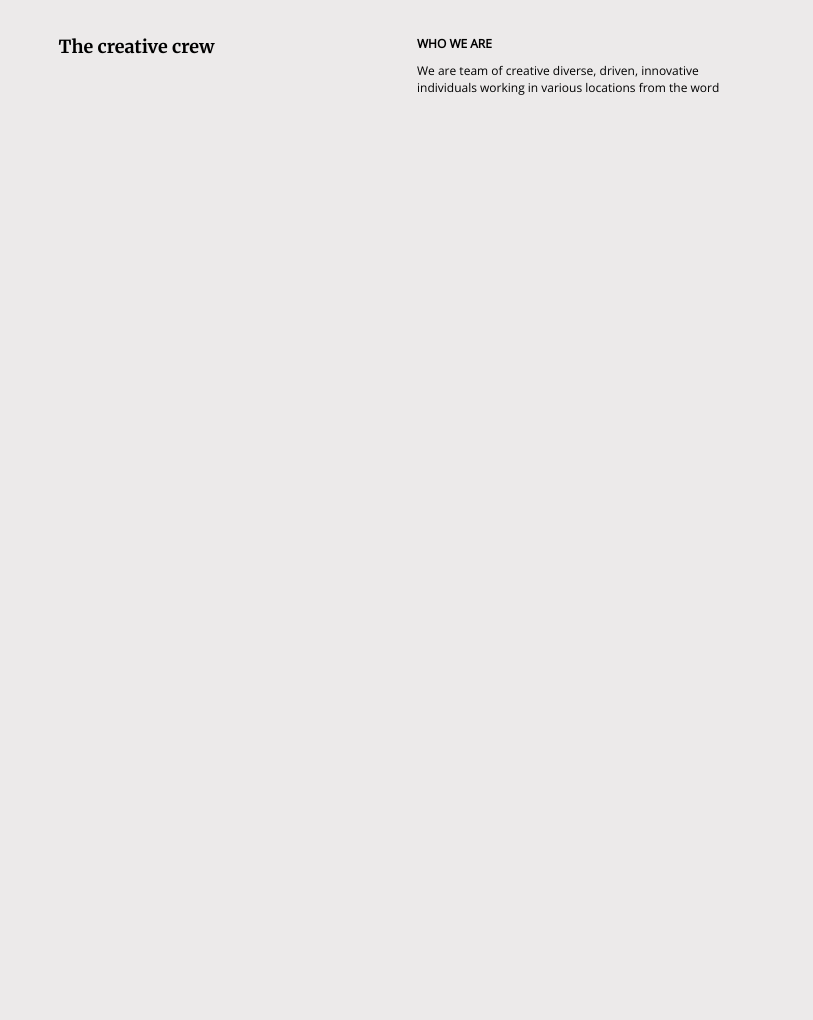
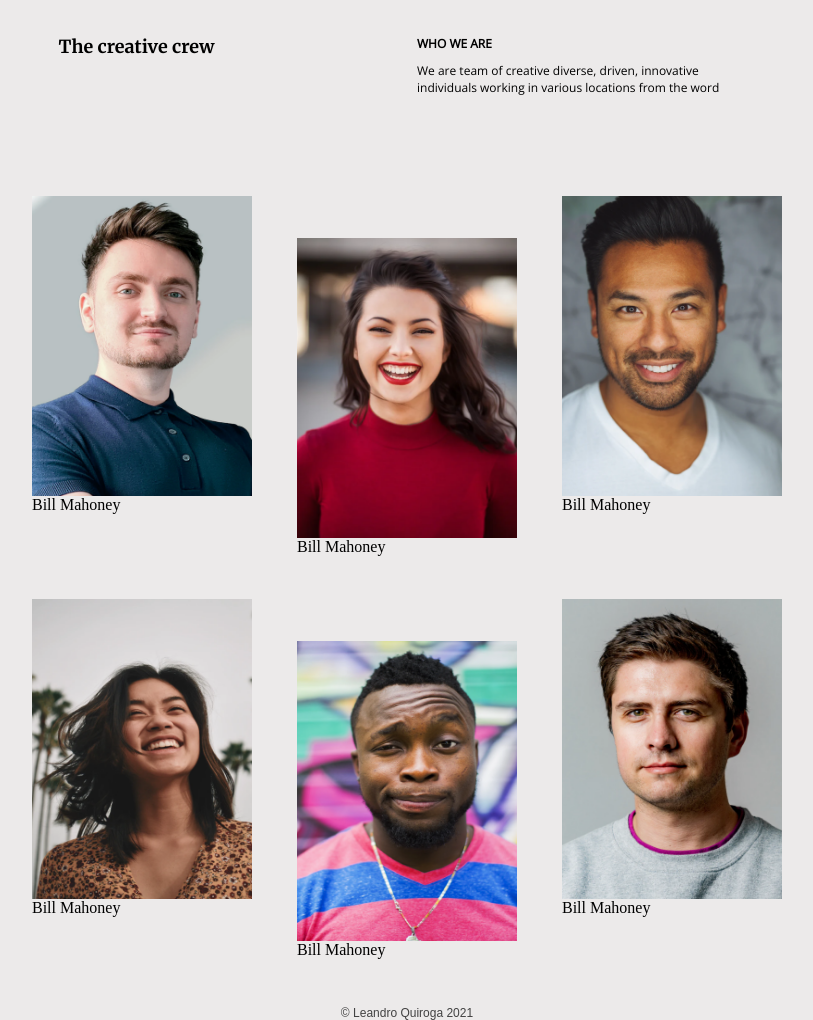
Before and after one commit to KillaxxX/my-team-fans-page, a plain HTML site: page index.html in a window 1280 px wide. Shown: the whole page, without its empty margins (233-1046 px from the left). Drawn offline with nearby package versions, Linux system fonts and the light colour scheme.

Commit message:
Maquetacion

```diff
--- a/index.html
+++ b/index.html
@@ -1,5 +1,6 @@
 <!DOCTYPE html>
 <html lang="en">
+
 <head>
     <title></title>
     <meta charset="UTF-8">
@@ -7,6 +8,7 @@
     <title>My team page</title>
     <link href="css/style.css" rel="stylesheet">
 </head>
+
 <body>
 
     <div class="container">
@@ -22,7 +24,8 @@
             <div class="description">
                 <h3 class="subtitle">WHO WE ARE</h3>
                 <p class="decriptionHelp">
-                        We are team of creative diverse, driven, innovative individuals working in various locations from the word
+                    We are team of creative diverse, driven, innovative individuals working in various locations from
+                    the word
                 </p>
             </div>
 
@@ -31,12 +34,58 @@
         <!-- Section two -->
         <section class="box-two">
 
+            <!-- Column 1-->
+            <div class="block-column">
+
+                <!-- Image -->
+                <div class="rows-one">
+                    <div class="individual">
+                        <img src="image/assent/photo1.png" id="team" alt="image-team">
+                        <span class="name">Bill Mahoney</span>
+                    </div>
+
+                    <div class="individual">
+                        <img src="image/assent/photo2.png" id="team"  alt="image-team">
+                        <span class="name">Bill Mahoney</span>
+                    </div>
+
+
+                    <div class="individual">
+                        <img src="image/assent/photo3.png" id="team"  alt="image-team">
+                        <span class="name">Bill Mahoney</span>
+                    </div>
+                </div>
+
+                <div class="rows-two">
+
+                    <div class="individual">
+                        <img src="image/assent/photo4.png" id="team" alt="image-team">
+                        <span class="name">Bill Mahoney</span>
+                    </div>
+
+                    <div class="individual">
+                        <img src="image/assent/photo5.png" id="team"  alt="image-team">
+                        <span class="name">Bill Mahoney</span>
+                    </div>
+
+
+                    <div class="individual">
+                        <img src="image/assent/photo6.png" id="team"  alt="image-team">
+                        <span class="name">Bill Mahoney</span>
+                    </div>
+            </div>
+
         </section>
 
     </div>
+
+    <footer class="container footer">
+        <span id="copyright"> &copy; Leandro Quiroga 2021 </span>
+    </footer>
 
     <script src="https://www.gstatic.com/firebasejs/8.6.5/firebase-app.js"></script>
     <script src="js/firebase.js"></script>
     <script src="js/index.js"></script>
 </body>
+
 </html>
```
Lines whose indentation alone changed are shown as unchanged.
